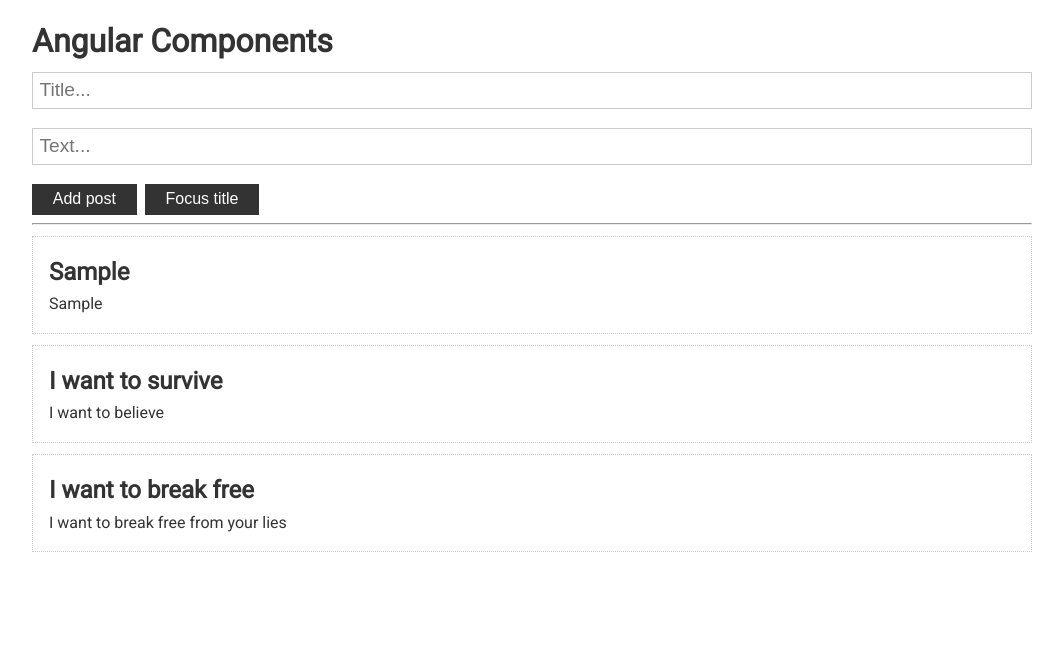
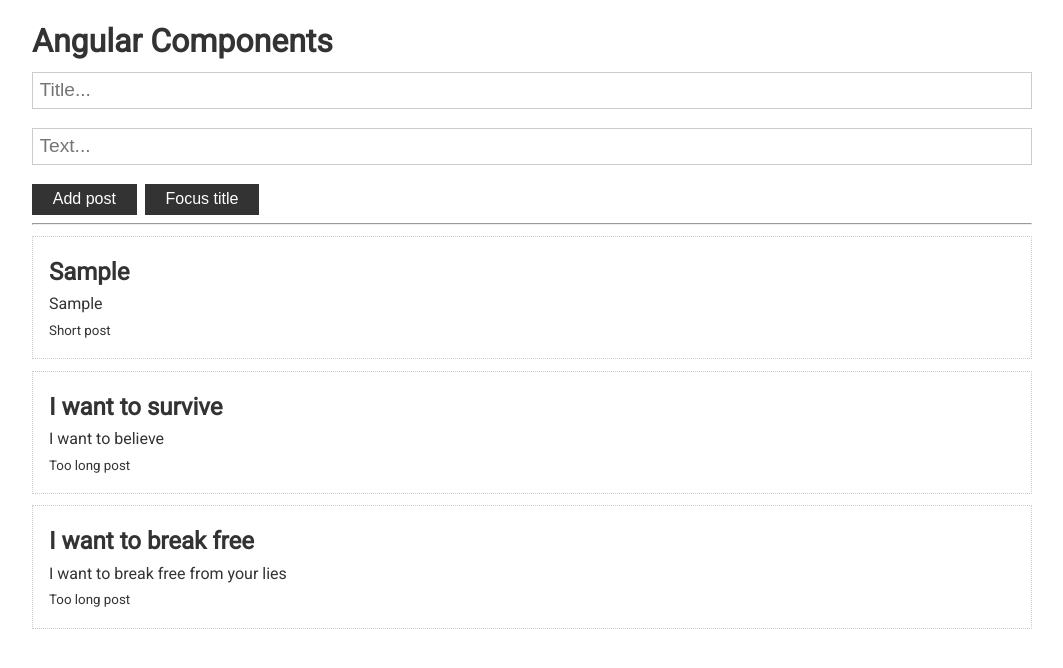
Before and after one commit to paraketsova/angular-basics, an Angular app: page / in a window 1280 px wide. Both pictures are taken after typing "Sample", "Sample" into the empty fields and a click on the button "Add post". Shown: the top 668 px of the page, without its empty margins (108-1171 px from the left). Built offline with nearby package versions, Linux system fonts and the light colour scheme.

Commit message:
ng-content, ng-template - add to HTML element to show how long are posts

```diff
--- a/src/app/app.component.html
+++ b/src/app/app.component.html
@@ -10,6 +10,12 @@
   <app-post
     *ngFor = "let p of posts"
     [post]="p"
-  ></app-post>
+  >
+    <small *ngIf="p.text.length > 10; else short">Too long post</small>
+    <ng-template #short>
+      <small>Short post</small>
+    </ng-template>
+  </app-post>
+  <!-- проверяем пост на длину символов -->
 
 </div>
--- a/src/app/post/post.component.html
+++ b/src/app/post/post.component.html
@@ -1,4 +1,7 @@
 <div class="card">
   <h2>{{post.title}}</h2>
   <p>{{post.text}}</p>
+
+  <ng-content></ng-content>
+<!--  тут вставляем в HTML элемент для вывода результатат по проверке длины поста-->
 </div>
```
